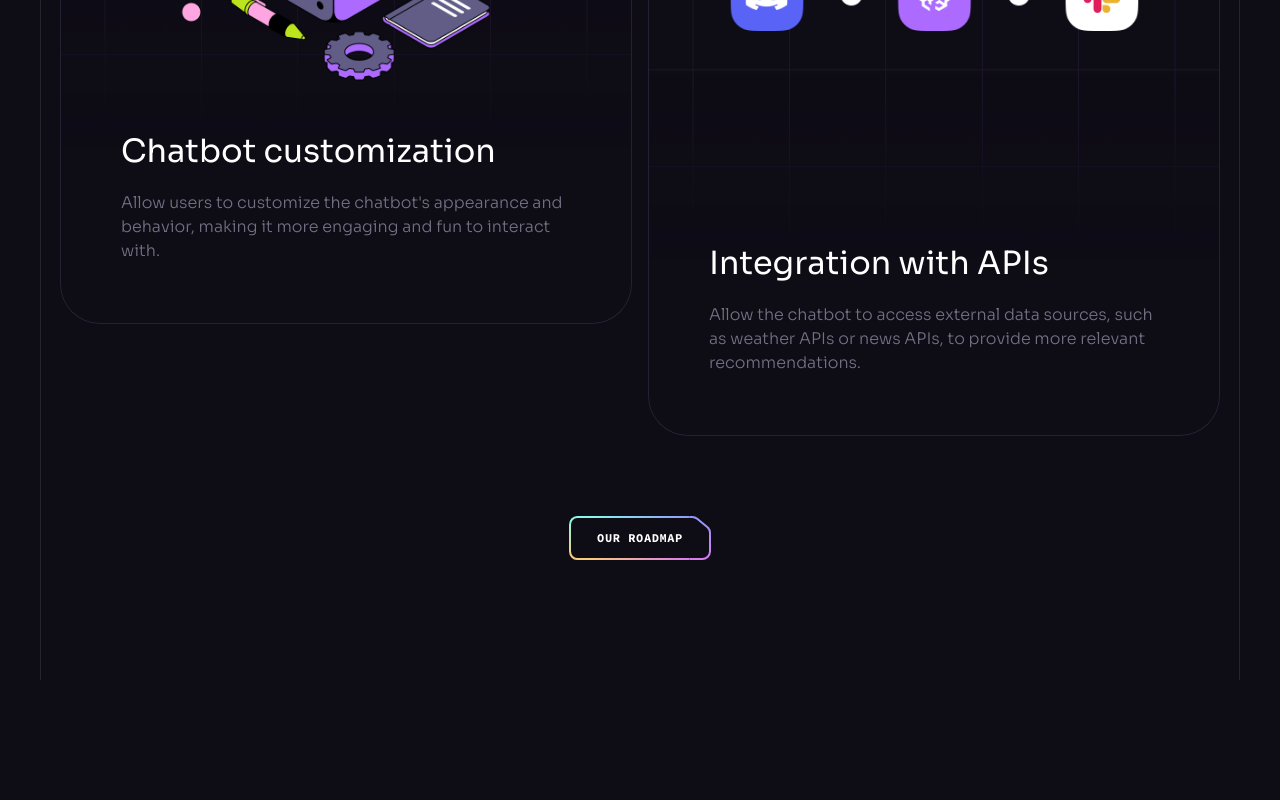
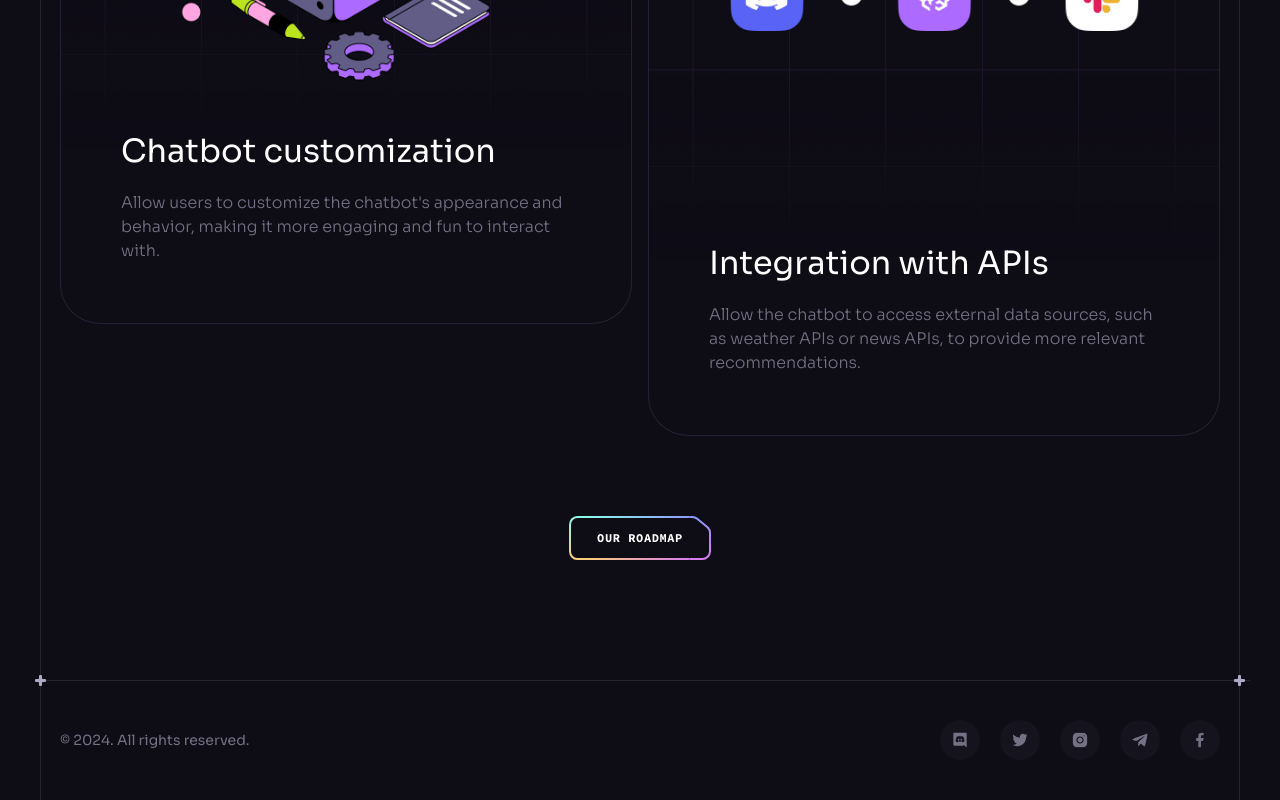
Before and after one commit to AliARIOGLU/modern-ai-website-design, a React (Vite) app: page / in a window 1280 px wide. Shown: the part 8617-9417 px from the top of the page. Before the commit the page ends 9297 px from the top, so only its background shows below. Built offline with nearby package versions, Linux system fonts and the light colour scheme.

Commit message:
footer section

```diff
--- a/src/App.jsx
+++ b/src/App.jsx
@@ -6,6 +6,7 @@
 import { Pricing } from "./components/Pricing";
 import { Services } from "./components/Services";
 import { Roadmap } from "./components/Roadmap";
+import { Footer } from "./components/Footer";
 
 const App = () => {
   return (
@@ -18,6 +19,7 @@
         <Services />
         <Pricing />
         <Roadmap />
+        <Footer />
       </div>
 
       <ButtonGradient />
--- /dev/null
+++ b/src/components/Footer.jsx
@@ -0,0 +1,27 @@
+import { socials } from "../constants";
+import { Section } from "./Section";
+
+export const Footer = () => {
+  return (
+    <Section crosses className="!px-0 !py-10">
+      <div className="container flex justify-center sm:justify-between items-center gap-10 max-sm:flex-col">
+        <p className="caption text-n-4 lg:block">
+          © {new Date().getFullYear()}. All rights reserved.
+        </p>
+
+        <ul className="flex gap-5 flex-wrap">
+          {socials.map((item) => (
+            <a
+              key={item.id}
+              href={item.url}
+              target="_blank"
+              className="flex items-center justify-center w-10 h-10 bg-n-7 rounded-full transition-colors hover:bg-n-6"
+            >
+              <img src={item.iconUrl} width={16} height={16} alt={item.title} />
+            </a>
+          ))}
+        </ul>
+      </div>
+    </Section>
+  );
+};
```
